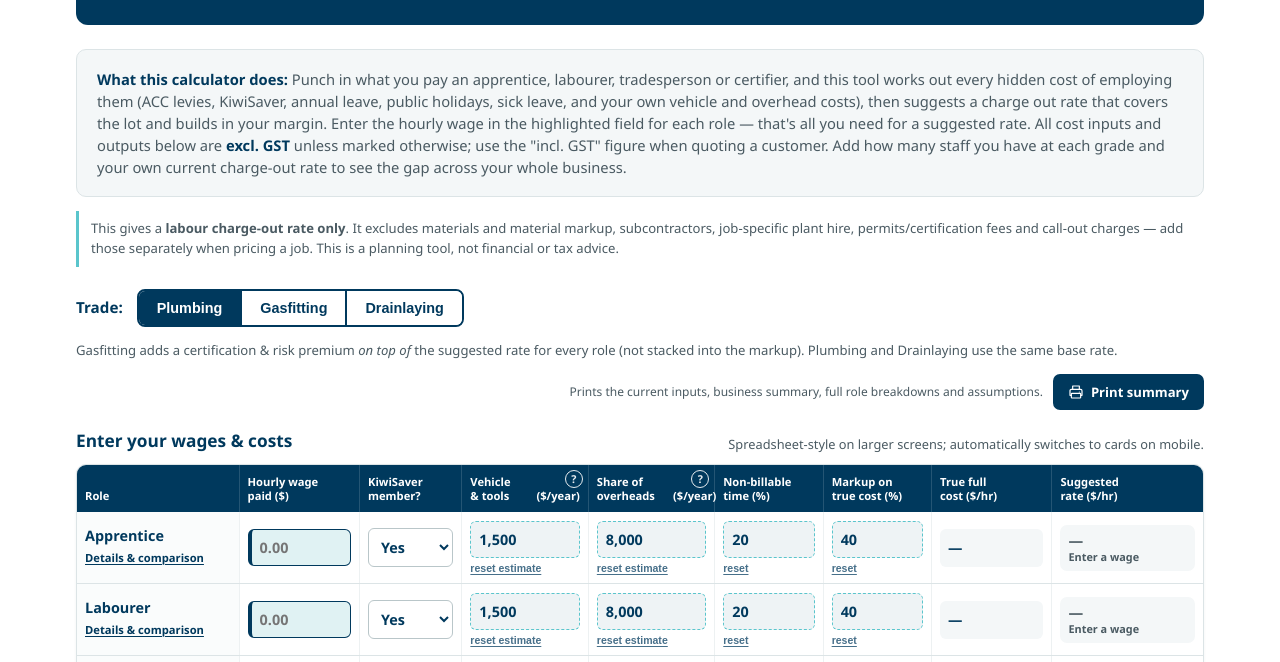
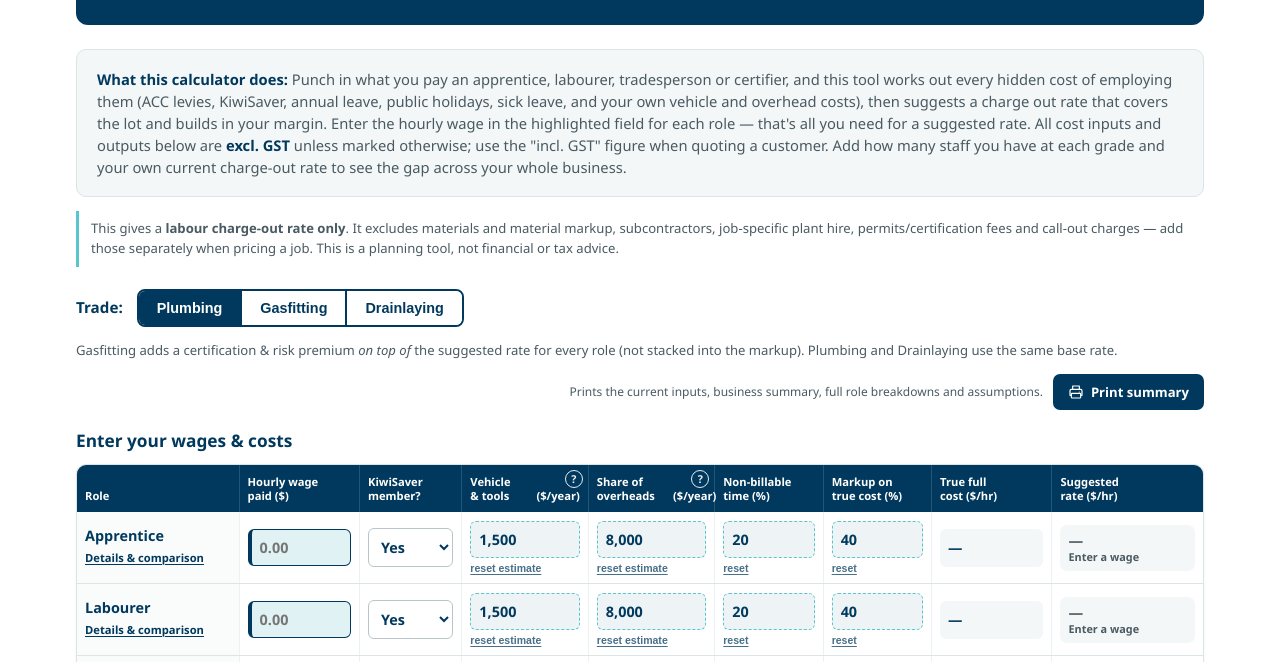
Before and after one commit to masterplumbersnz/ChargeOutCalc, a plain HTML site: page index.html in a window 1280 px wide. Shown: the part 121-783 px from the top of the page. Drawn offline with Linux system fonts and the light colour scheme.

Commit message:
Remove description of spreadsheet-style display
Removed a paragraph about spreadsheet-style display.

```diff
--- a/index.html
+++ b/index.html
@@ -1678,7 +1678,6 @@
                 intro.className = "mpc-table-intro";
                 intro.innerHTML = `
                     <h2>Enter your wages &amp; costs</h2>
-                    <p>Spreadsheet-style on larger screens; automatically switches to cards on mobile.</p>
                 `;
                 rolesEl.appendChild(intro);
 
```
